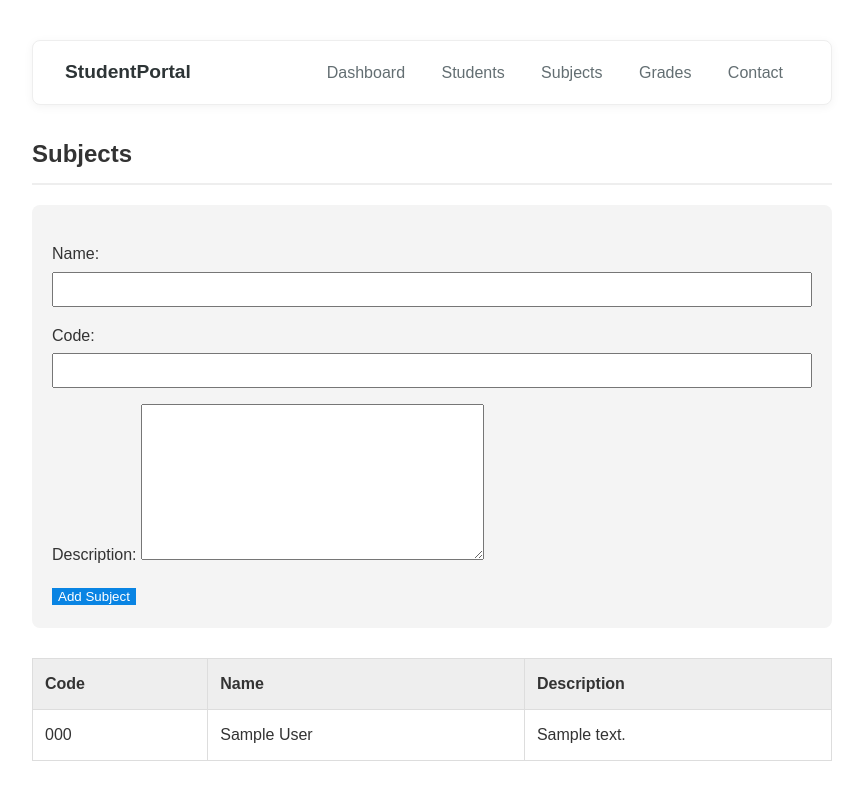
After one commit to ZeyadHMostafa/lab1-django, a Django app: page /subjects/ in a window 1280 px wide. The commit adds this page. Shown: the whole page, without its empty margins (208-1071 px from the left). Run offline with Django 5.2, Linux system fonts and the light colour scheme; tables that the repository leaves empty hold one stand-in row (values such as "Sample post").

Commit message:
added  subject model

```diff
--- a/core/urls.py
+++ b/core/urls.py
@@ -16,18 +16,12 @@ Including another URLconf
 """
 from django.conf.urls.static import static
 from django.contrib import admin
-from django.urls import path
+from django.urls import include, path
 from core import settings
-from studentmanager import views
 
 urlpatterns = [
-    path('admin/', admin.site.urls),
-    path('', views.home, name='home'), # This is the new home page
-    path('students/', views.manage_students, name='manage_students'),
-    path('students/delete/<int:student_id>/', views.delete_student, name='delete_student'),
-    path('grades/', views.manage_grades, name='manage_grades'),
-	path('grades/delete/<int:grade_id>/', views.delete_grade, name='delete_grade'),
-    path('contact/', views.contact_us, name='contact_us'),
+	path('admin/', admin.site.urls),
+	path('', include('studentmanager.urls')),
 ]
 
 # I added this to serve media files during development, which is necessary for the student images to work properly.
--- a/studentmanager/forms.py
+++ b/studentmanager/forms.py
@@ -1,10 +1,15 @@
 from django import forms
-from .models import Feedback, Student, Grade
+from .models import Feedback, Student, Grade, Subject
 
 class StudentForm(forms.ModelForm):
 	class Meta:
 		model = Student
 		fields = ['student_id', 'name', 'age', 'email', 'photo']
+
+class SubjectForm(forms.ModelForm):
+	class Meta:
+		model = Subject
+		fields = ['name', 'code', 'description']
 
 class GradeForm(forms.ModelForm):
 	class Meta:
--- a/studentmanager/models.py
+++ b/studentmanager/models.py
@@ -1,4 +1,5 @@
 from django.db import models
+from django.contrib.auth.models import User
 
 class Student(models.Model):
 	student_id = models.IntegerField(primary_key=True)
@@ -10,16 +11,25 @@ class Student(models.Model):
 	def __str__(self):
 		return self.name
 
+class Subject(models.Model):
+	name = models.CharField(max_length=100, unique=True)
+	code = models.CharField(max_length=10, unique=True)
+	description = models.TextField(blank=True)
+
+	def __str__(self):
+		return self.name
+
 class Grade(models.Model):
 	student = models.ForeignKey(Student, on_delete=models.CASCADE, related_name='grades')
-	subject = models.CharField(max_length=100)
+	subject = models.ForeignKey(Subject, on_delete=models.CASCADE, related_name='student_grades')
 	grade = models.DecimalField(max_digits=5, decimal_places=2)
+	graded_by = models.ForeignKey(User, on_delete=models.SET_NULL, null=True, related_name='assigned_grades')
 
 	class Meta:
-			unique_together = ('student', 'subject')
+		unique_together = ('student', 'subject')
 
 	def __str__(self):
-			return f"{self.student.name} - {self.subject}: {self.grade}"
+		return f"{self.student.name} - {self.subject.name}: {self.grade}"
 
 class Feedback(models.Model):
 	email = models.EmailField()
--- a/studentmanager/templates/studentmanager/base.html
+++ b/studentmanager/templates/studentmanager/base.html
@@ -15,6 +15,7 @@
       <div class="nav-links">
         <a href="{% url 'home' %}" class="nav-link">Dashboard</a>
         <a href="{% url 'manage_students' %}" class="nav-link">Students</a>
+        <a href="{% url 'manage_subjects' %}" class="nav-link">Subjects</a>
         <a href="{% url 'manage_grades' %}" class="nav-link">Grades</a>
         <a href="{% url 'contact_us' %}" class="nav-link">Contact</a>
       </div>
--- /dev/null
+++ b/studentmanager/templates/studentmanager/manage_subjects.html
@@ -0,0 +1,31 @@
+<!-- Note: all pages extend the base template, please check it for more info -->
+{% extends 'studentmanager/base.html' %}
+{% block title %} Manage Subjects {% endblock %}
+{% block content %}
+<h2>Subjects</h2>
+<div class="form-container">
+	<form method="post">
+		{% csrf_token %} {{ form.as_p }}
+		<button type="submit" class="btn btn-primary">Add Subject</button>
+	</form>
+</div>
+
+<table class="data-table">
+	<thead>
+		<tr>
+			<th>Code</th>
+			<th>Name</th>
+			<th>Description</th>
+		</tr>
+	</thead>
+	<tbody>
+		{% for subject in subjects %}
+		<tr>
+			<td>{{ subject.code }}</td>
+			<td>{{ subject.name }}</td>
+			<td>{{ subject.description|truncatewords:10 }}</td>
+		</tr>
+		{% endfor %}
+	</tbody>
+</table>
+{% endblock %}
--- /dev/null
+++ b/studentmanager/urls.py
@@ -0,0 +1,13 @@
+from django.urls import path
+from . import views
+
+urlpatterns = [
+	path('', views.home, name='home'),
+	path('students/', views.manage_students, name='manage_students'),
+	path('students/delete/<int:student_id>/', views.delete_student, name='delete_student'),
+	path('subjects/', views.manage_subjects, name='manage_subjects'),
+	path('subjects/delete/<int:subject_id>/', views.delete_subject, name='delete_subject'),
+	path('grades/', views.manage_grades, name='manage_grades'),
+	path('grades/delete/<int:grade_id>/', views.delete_grade, name='delete_grade'),
+	path('contact/', views.contact_us, name='contact_us'),
+]
--- a/studentmanager/views.py
+++ b/studentmanager/views.py
@@ -1,6 +1,6 @@
 from django.shortcuts import render, redirect, get_object_or_404
-from .models import Student, Grade
-from .forms import StudentForm, GradeForm, FeedbackForm
+from .models import Student, Grade, Subject
+from .forms import StudentForm, GradeForm, FeedbackForm, SubjectForm
 from django.contrib import messages
 
 def home(request):
@@ -28,16 +28,35 @@ def delete_student(request, student_id):
 	student.delete()
 	return redirect('manage_students')
 
+def manage_subjects(request):
+	if request.method == "POST":
+		form = SubjectForm(request.POST)
+		if form.is_valid():
+			form.save()
+			return redirect('manage_subjects')
+	else:
+		form = SubjectForm()
+	subjects = Subject.objects.all()
+	return render(request, 'studentmanager/manage_subjects.html', {'form': form, 'subjects': subjects})
+
+def delete_subject(request, subject_id):
+	subject = get_object_or_404(Subject, id=subject_id)
+	subject.delete()
+	return redirect('manage_subjects')
+
 def manage_grades(request):
 	if request.method == "POST":
 		form = GradeForm(request.POST)
 		if form.is_valid():
-			form.save()
+			grade_instance = form.save(commit=False)
+			if request.user.is_authenticated:
+				grade_instance.graded_by = request.user
+			grade_instance.save()
 			return redirect('manage_grades')
 	else:
 		form = GradeForm()
 
-	grades = Grade.objects.all().select_related('student')
+	grades = Grade.objects.all().select_related('student', 'subject', 'graded_by')
 
 	return render(request, 'studentmanager/manage_grades.html', {
 		'form': form,
```
Also changed, not shown: studentmanager/templates/studentmanager/manage_grades.html (+8 -3 lines), studentmanager/migrations/0006_subject_grade_graded_by_alter_grade_subject.py (added).
